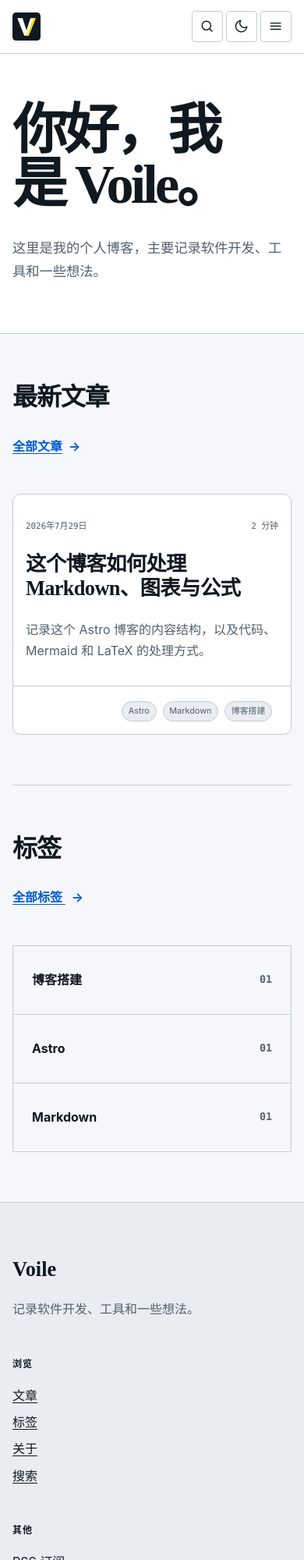
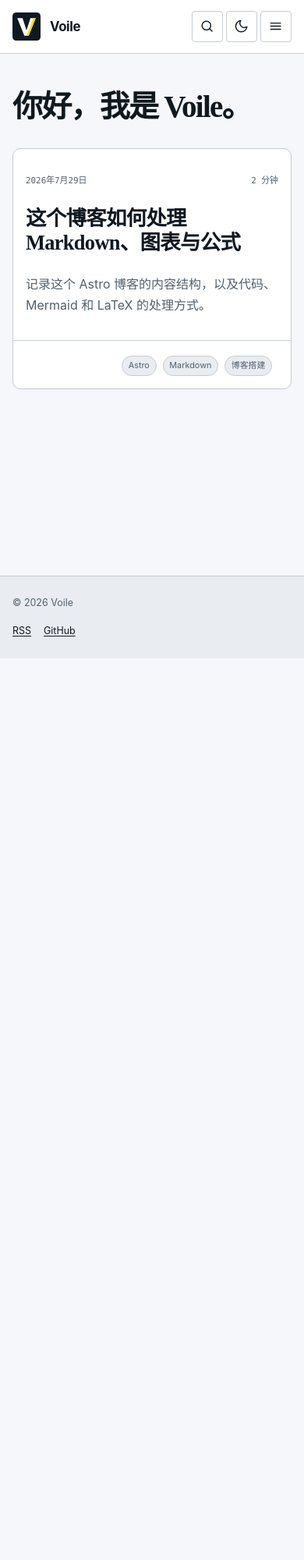
Before and after one commit to NeapolitanIcecream/blog, an Astro site: page / in a window 390 px wide. Shown: the top 2000 px of the page at 78% size. After the commit the page ends 844 px from the top, so only its background shows below. Built offline with nearby package versions, Linux system fonts and the light colour scheme; Astro itself is replaced by a stand-in of ours; some packages are replaced by stand-ins of ours.

Commit message:
refactor: simplify the blog introduction

```diff
--- a/src/components/Footer.astro
+++ b/src/components/Footer.astro
@@ -1,40 +1,17 @@
 ---
-import { NAVIGATION, SITE } from '../config'
+import { SITE } from '../config'
 
 const year = new Date().getUTCFullYear()
 ---
 
 <footer class="site-footer">
-  <div class="site-footer__grid shell">
-    <div class="site-footer__intro">
-      <a class="footer-brand" href="/">{SITE.title}</a>
-      <p>{SITE.description}</p>
-    </div>
-
-    <nav aria-label="页脚导航">
-      <h2>浏览</h2>
+  <div class="site-footer__inner shell">
+    <p>© {year} {SITE.author}</p>
+    <nav aria-label="页脚链接">
       <ul>
-        {
-          NAVIGATION.map((item) => (
-            <li>
-              <a href={item.href}>{item.label}</a>
-            </li>
-          ))
-        }
-        <li><a href="/search/">搜索</a></li>
-      </ul>
-    </nav>
-
-    <nav aria-label="其他链接">
-      <h2>其他</h2>
-      <ul>
-        <li><a href="/rss.xml">RSS 订阅</a></li>
+        <li><a href="/rss.xml">RSS</a></li>
         <li><a href={SITE.repository} rel="external">GitHub</a></li>
       </ul>
     </nav>
   </div>
-
-  <div class="site-footer__meta shell">
-    <p>© {year} {SITE.author}</p>
-  </div>
 </footer>
--- a/src/components/Header.astro
+++ b/src/components/Header.astro
@@ -15,10 +15,7 @@ function isActive(href: string): boolean {
   <div class="site-header__inner shell">
     <a class="brand" href="/" aria-label={`${SITE.title}首页`}>
       <img class="brand__mark" src="/favicon.svg" width="36" height="36" alt="" />
-      <span class="brand__wordmark">
-        <strong>{SITE.name}</strong>
-        <small>个人博客</small>
-      </span>
+      <strong class="brand__wordmark">{SITE.name}</strong>
     </a>
 
     <nav class="primary-nav" aria-label="主导航">
--- a/src/config.ts
+++ b/src/config.ts
@@ -1,7 +1,7 @@
 export const SITE = {
   name: 'Voile',
   title: 'Voile',
-  description: '记录软件开发、工具和一些想法。',
+  description: 'Voile 的个人博客。',
   url: 'https://voile.tech',
   language: 'zh-CN',
   author: 'Voile',
--- a/src/pages/about.astro
+++ b/src/pages/about.astro
@@ -14,10 +14,7 @@ import BaseLayout from '../layouts/BaseLayout.astro'
 
   <div class="about-page shell">
     <div class="prose about-page__content">
-      <p class="about-page__intro">你好，我是 Voile。这里是我的个人博客。</p>
-      <p>
-        我主要记录软件开发、工具和日常遇到的问题。文章以中文为主，需要时会使用代码、图表和公式。
-      </p>
+      <p class="about-page__intro">你好，我是 Voile。</p>
 
       <h2>链接</h2>
       <ul>
--- a/src/pages/index.astro
+++ b/src/pages/index.astro
@@ -1,33 +1,25 @@
 ---
 import PostCard from '../components/PostCard.astro'
 import BaseLayout from '../layouts/BaseLayout.astro'
-import { getPublishedPosts, getTagSummary, getTagUrl } from '../utils/posts'
+import { getPublishedPosts } from '../utils/posts'
 
 const posts = await getPublishedPosts()
 const latestPosts = posts.slice(0, 6)
-const tags = getTagSummary(posts).slice(0, 6)
 ---
 
 <BaseLayout>
-  <section class="home-hero">
-    <div class="home-hero__grid shell">
-      <div class="home-hero__content">
-        <h1>你好，我是 Voile。</h1>
-        <p class="home-hero__lead">这里是我的个人博客，主要记录软件开发、工具和一些想法。</p>
-      </div>
+  <section class="home-intro">
+    <div class="home-feed shell">
+      <h1>你好，我是 Voile。</h1>
     </div>
   </section>
 
-  <section class="section shell" aria-labelledby="latest-heading">
-    <div class="section-heading">
-      <h2 id="latest-heading">最新文章</h2>
-      <a class="text-link text-link--arrow" href="/posts/">全部文章</a>
-    </div>
+  <section class="home-posts home-feed shell" aria-label="最新文章">
     {
       latestPosts.length > 0 ? (
-        <div class="post-grid">
+        <div class="post-grid post-grid--home">
           {latestPosts.map((post) => (
-            <PostCard post={post} headingLevel={3} />
+            <PostCard post={post} headingLevel={2} />
           ))}
         </div>
       ) : (
@@ -37,27 +29,4 @@ const tags = getTagSummary(posts).slice(0, 6)
       )
     }
   </section>
-
-  {
-    tags.length > 0 && (
-      <section class="section section--bordered shell" aria-labelledby="topics-heading">
-        <div class="section-heading">
-          <h2 id="topics-heading">标签</h2>
-          <a class="text-link text-link--arrow" href="/tags/">
-            全部标签
-          </a>
-        </div>
-        <ul class="topic-cloud">
-          {tags.map((tag) => (
-            <li>
-              <a href={getTagUrl(tag.name)}>
-                <span>{tag.name}</span>
-                <small>{tag.count.toString().padStart(2, '0')}</small>
-              </a>
-            </li>
-          ))}
-        </ul>
-      </section>
-    )
-  }
 </BaseLayout>
--- a/src/styles/global.css
+++ b/src/styles/global.css
@@ -77,11 +77,13 @@ html {
 }
 
 body {
+  display: flex;
   min-height: 100vh;
   margin: 0;
   overflow-wrap: break-word;
   background: var(--canvas);
   color: var(--text);
+  flex-direction: column;
   font-family: var(--font-sans);
   font-size: 1rem;
   line-height: 1.65;
@@ -89,7 +91,9 @@ body {
 }
 
 main {
+  width: 100%;
   min-height: 60vh;
+  flex: 1;
 }
 
 main:focus {
@@ -225,20 +229,9 @@ input:focus-visible {
 }
 
 .brand__wordmark {
-  display: flex;
-  align-items: baseline;
-  gap: var(--space-2);
-  line-height: 1;
-}
-
-.brand__wordmark strong {
   font-size: 1.05rem;
   letter-spacing: -0.02em;
-}
-
-.brand__wordmark small {
-  color: var(--text-muted);
-  font-size: 0.74rem;
+  line-height: 1;
 }
 
 .primary-nav {
@@ -408,58 +401,28 @@ html[data-theme='dark'] .theme-toggle__moon {
   background: var(--surface-subtle);
 }
 
-.site-footer__grid {
-  display: grid;
-  padding-block: var(--space-8);
-  grid-template-columns: 2fr 1fr 1fr;
-  gap: var(--space-7);
-}
-
-.site-footer__intro {
-  max-width: 32rem;
-}
-
-.footer-brand {
-  color: var(--text);
-  font-family: var(--font-serif);
-  font-size: 1.65rem;
-  font-weight: 700;
-  text-decoration: none;
-}
-
-.site-footer__intro p {
-  max-width: 30rem;
-  margin: var(--space-4) 0 0;
-  color: var(--text-muted);
-}
-
-.site-footer h2 {
-  margin: 0 0 var(--space-4);
-  font-family: var(--font-mono);
-  font-size: 0.75rem;
-  letter-spacing: 0.08em;
-  text-transform: uppercase;
-}
-
-.site-footer li + li {
-  margin-top: var(--space-2);
-}
-
-.site-footer nav a {
-  color: var(--text);
-}
-
-.site-footer__meta {
+.site-footer__inner {
   display: flex;
+  flex-wrap: wrap;
+  align-items: center;
   justify-content: space-between;
+  gap: var(--space-4);
   padding-block: var(--space-5);
-  border-top: 1px solid var(--border);
   color: var(--text-muted);
   font-size: 0.78rem;
 }
 
-.site-footer__meta p {
+.site-footer__inner p {
   margin: 0;
+}
+
+.site-footer__inner ul {
+  display: flex;
+  gap: var(--space-4);
+}
+
+.site-footer__inner a {
+  color: var(--text);
 }
 
 .button-row {
@@ -551,44 +514,40 @@ html[data-theme='dark'] .theme-toggle__moon {
   line-height: 1.08;
 }
 
-.home-hero {
-  border-bottom: 1px solid var(--border);
-  background: var(--surface);
-}
-
-.home-hero__grid {
-  display: flex;
-  min-height: 30rem;
-  align-items: center;
-  padding-block: var(--space-9);
-}
-
-.home-hero__content {
-  max-width: 54rem;
-}
-
-.home-hero h1 {
+.home-feed {
+  max-width: 52rem;
+}
+
+.home-intro .home-feed {
+  padding-block: var(--space-8) var(--space-7);
+}
+
+.home-intro h1 {
   margin: 0;
   font-family: var(--font-serif);
-  font-size: clamp(3.5rem, 8vw, 6.5rem);
+  font-size: clamp(2.7rem, 6vw, 4rem);
   font-weight: 600;
-  letter-spacing: -0.055em;
-  line-height: 0.98;
+  letter-spacing: -0.045em;
+  line-height: 1.05;
   text-wrap: balance;
 }
 
-.home-hero__lead {
-  max-width: 40rem;
-  margin: var(--space-6) 0 0;
-  color: var(--text-muted);
-  font-size: clamp(1.08rem, 2vw, 1.3rem);
-  line-height: 1.75;
+.home-posts {
+  padding-bottom: var(--space-9);
 }
 
 .post-grid {
   display: grid;
   grid-template-columns: repeat(2, 1fr);
   gap: var(--space-5);
+}
+
+.post-grid--home {
+  grid-template-columns: 1fr;
+}
+
+.post-grid--home .post-card {
+  min-height: 0;
 }
 
 .post-card {
@@ -1540,24 +1499,6 @@ html[data-theme='dark'] .astro-code span {
     display: block;
   }
 
-  .brand__wordmark small {
-    display: none;
-  }
-
-  .site-footer__grid {
-    grid-template-columns: 1fr 1fr;
-  }
-
-  .site-footer__intro {
-    grid-column: 1 / -1;
-  }
-
-  .site-footer__meta {
-    align-items: flex-start;
-    flex-direction: column;
-    gap: var(--space-2);
-  }
-
   .section {
     padding-block: var(--space-8);
   }
@@ -1568,13 +1509,16 @@ html[data-theme='dark'] .astro-code span {
     grid-template-columns: 1fr;
   }
 
-  .home-hero__grid {
-    min-height: auto;
-    padding-block: var(--space-8);
-  }
-
-  .home-hero h1 {
-    font-size: clamp(3.4rem, 15vw, 5.5rem);
+  .home-intro .home-feed {
+    padding-block: var(--space-7) var(--space-6);
+  }
+
+  .home-intro h1 {
+    font-size: clamp(2.35rem, 10vw, 2.5rem);
+  }
+
+  .home-posts {
+    padding-bottom: var(--space-8);
   }
 
   .post-grid,
@@ -1670,20 +1614,13 @@ html[data-theme='dark'] .astro-code span {
     width: min(100% - 2rem, var(--shell));
   }
 
-  .brand__wordmark {
-    display: none;
-  }
-
   .site-header__actions {
     gap: var(--space-1);
   }
 
-  .site-footer__grid {
-    grid-template-columns: 1fr;
-  }
-
-  .home-hero h1 {
-    font-size: clamp(3.7rem, 18vw, 4.4rem);
+  .site-footer__inner {
+    align-items: flex-start;
+    flex-direction: column;
   }
 
   .tag-list {
```
Also changed, not shown: scripts/verify-build.mjs (+11 -0 lines).
